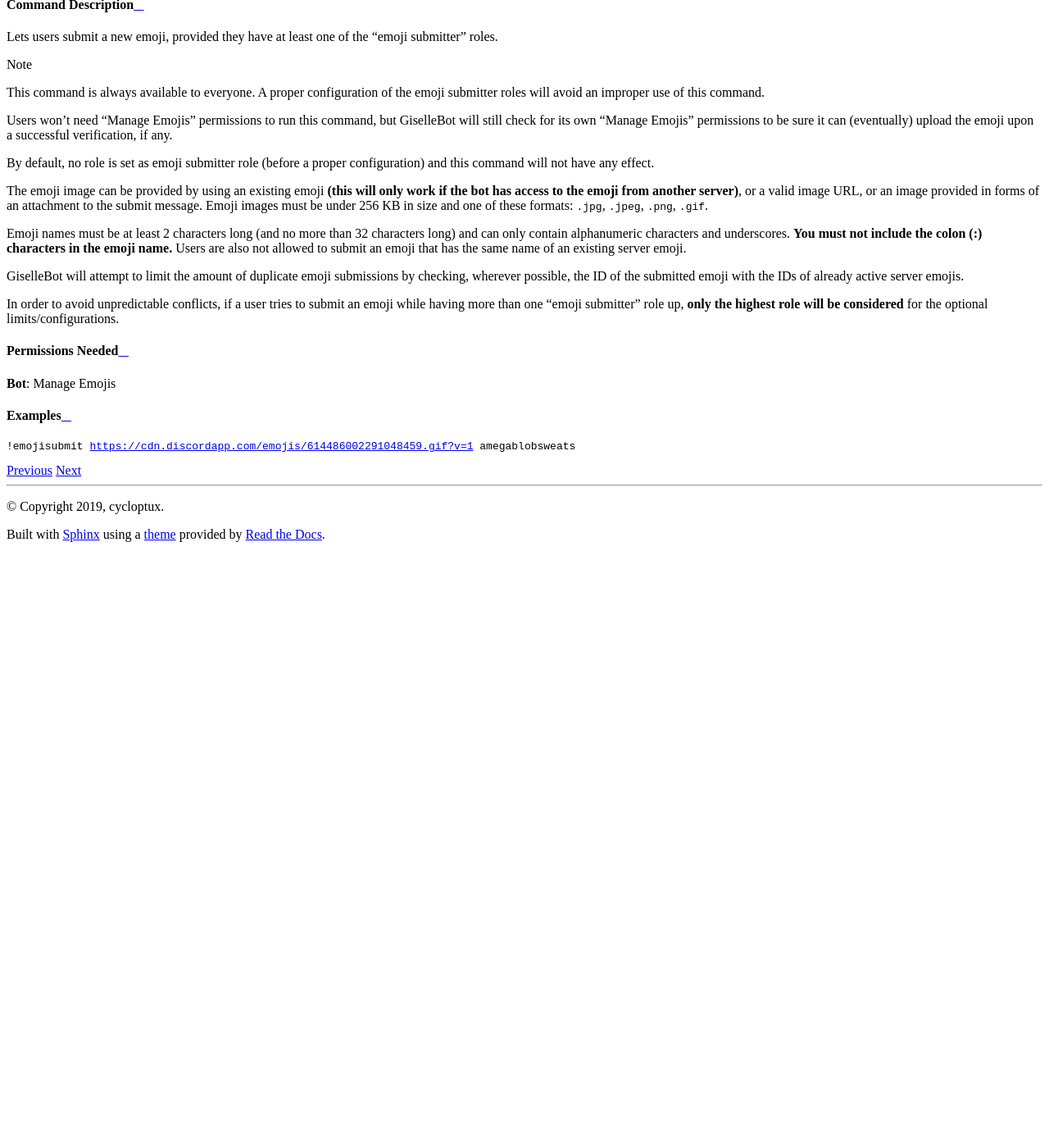
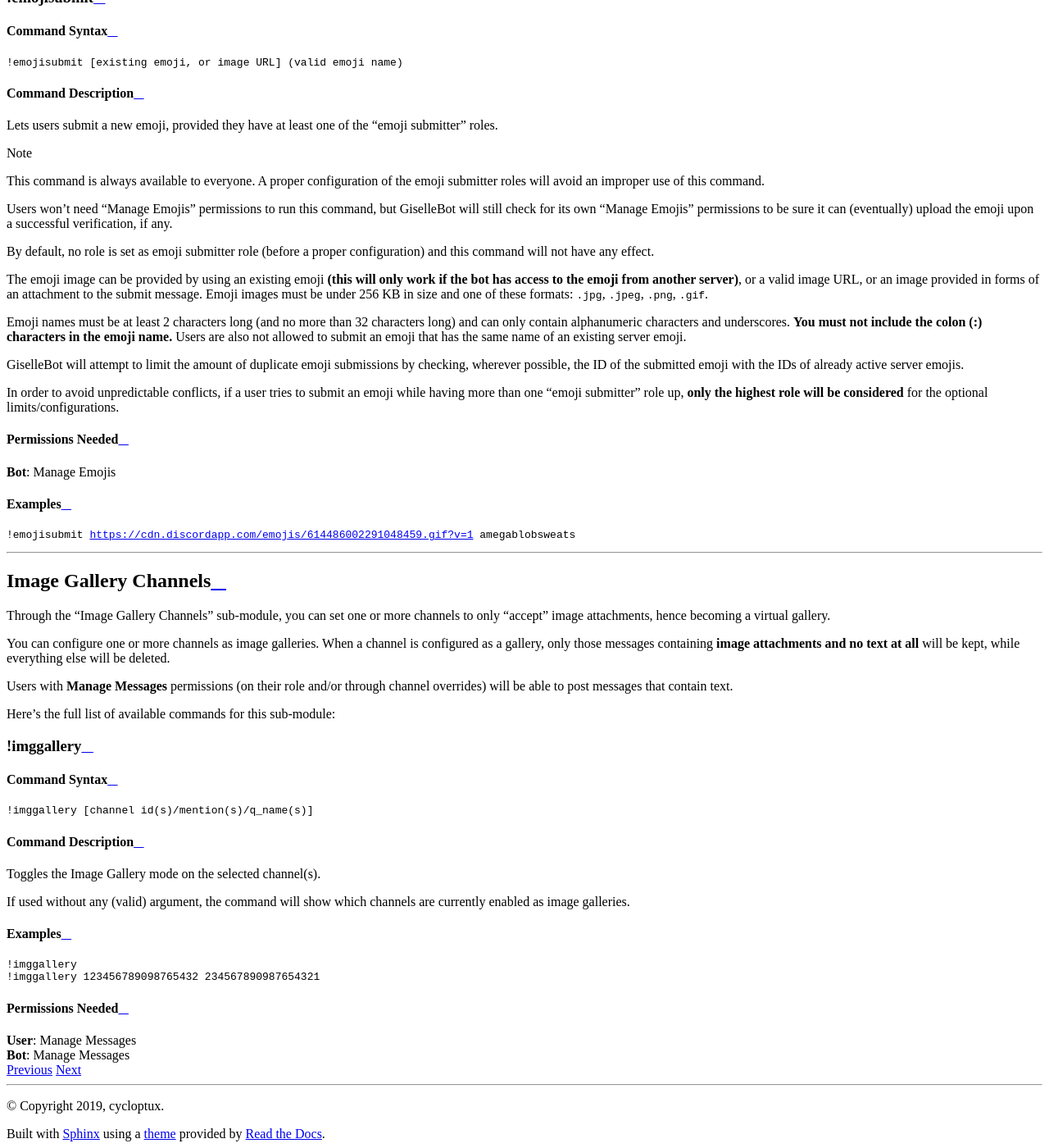
Before and after one commit to cycloptux/GiselleBot-Documentation, a Sphinx documentation site: the page built from docs/source/moderation_and_administration/administration.rst, in a window 1280 px wide and 1400 px high, scrolled down 21424 px. Shown: the whole window at 82% size. Built offline with Sphinx 7.4.7 and the Read the Docs theme 2.0.0, drawn with Linux system fonts in a browser that asks for light colours; before the commit the page ends 22093 px from its top, so only the background shows below that; some of the changed text lies outside the part shown.

Commit message:
Image gallery.

```diff
--- a/docs/source/moderation_and_administration/administration.rst
+++ b/docs/source/moderation_and_administration/administration.rst
@@ -1088,3 +1088,45 @@
 .. parsed-literal::
 
     |bot_prefix|\ emojisubmit https://cdn.discordapp.com/emojis/614486002291048459.gif?v=1 amegablobsweats
+
+....
+
+Image Gallery Channels
+======================
+
+Through the "Image Gallery Channels" sub-module, you can set one or more channels to only "accept" image attachments, hence becoming a virtual gallery.
+
+You can configure one or more channels as image galleries. When a channel is configured as a gallery, only those messages containing **image attachments and no text at all** will be kept, while everything else will be deleted.
+
+Users with **Manage Messages** permissions (on their role and/or through channel overrides) will be able to post messages that contain text.
+
+Here's the full list of available commands for this sub-module:
+
+|bot_prefix|\ imggallery
+------------------------
+
+Command Syntax
+^^^^^^^^^^^^^^
+.. parsed-literal::
+
+    |bot_prefix|\ imggallery [channel id(s)/mention(s)/q_name(s)]
+
+Command Description
+^^^^^^^^^^^^^^^^^^^
+Toggles the Image Gallery mode on the selected channel(s).
+
+If used without any (valid) argument, the command will show which channels are currently enabled as image galleries.
+
+Examples
+^^^^^^^^
+.. parsed-literal::
+
+    |bot_prefix|\ imggallery
+    |bot_prefix|\ imggallery 123456789098765432 234567890987654321
+
+
+Permissions Needed
+^^^^^^^^^^^^^^^^^^
+
+| **User**: Manage Messages
+| **Bot**: Manage Messages
```
